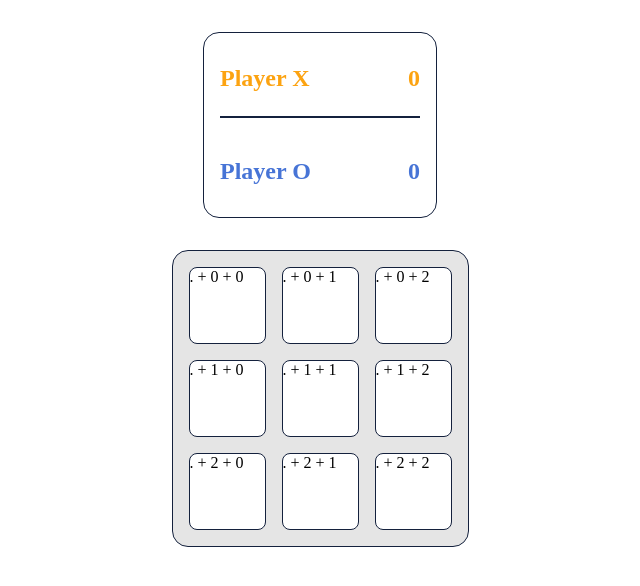
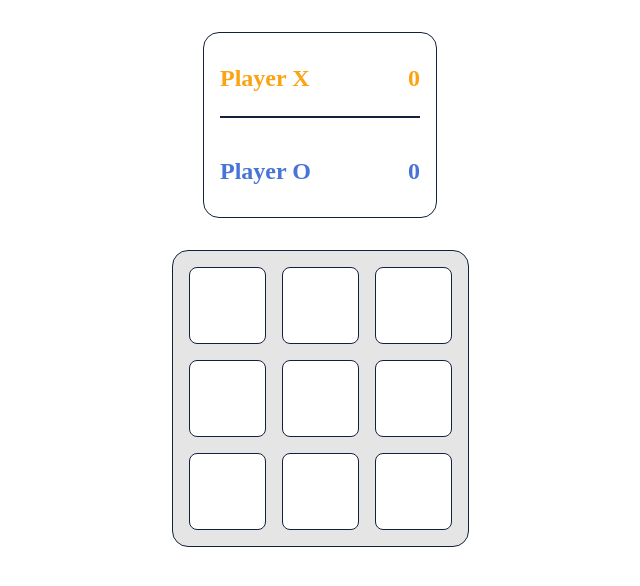
Before and after one commit to vrydi/tac-tac-toe, a React (Create React App) app: page / in a window 1280 px wide. Shown: the top 586 px of the page, without its empty margins (320-960 px from the left). Built offline with nearby package versions, Linux system fonts and the light colour scheme.

Commit message:
fields are clickable

```diff
--- a/src/App.tsx
+++ b/src/App.tsx
@@ -1,19 +1,13 @@
-import React, { useState } from "react";
+import React from "react";
 import "./App.css";
 import { PlayGrid } from "./components/play-grid";
 import { ScoreGrid } from "./components/score-grid";
 
 function App() {
-  const [board, setBoard] = useState([
-    [".", ".", "."],
-    [".", ".", "."],
-    [".", ".", "."],
-  ]);
-
   return (
     <div className="App">
       <ScoreGrid />
-      <PlayGrid board={board} />
+      <PlayGrid />
     </div>
   );
 }
--- a/src/components/play-grid.tsx
+++ b/src/components/play-grid.tsx
@@ -1,8 +1,20 @@
-export function PlayGrid(props: { board: string[][] }) {
-  console.log(props.board);
+import { useEffect, useState } from "react";
+
+export function PlayGrid() {
+  const [board, setBoard] = useState(() => [
+    [".", ".", "."],
+    [".", ".", "."],
+    [".", ".", "."],
+  ]);
+
+  function onFieldClick(rowNumber: number, columnNumber: number): void {
+    board[rowNumber][columnNumber] = "x";
+    console.log("click", rowNumber, columnNumber, board);
+    setBoard([...board]);
+  }
 
   const fields: JSX.Element[] = [];
-  props.board.forEach((row: string[], rowNumber: number) =>
+  board.forEach((row: string[], rowNumber: number) =>
     row.forEach((content: string, columnNumber: number) =>
       fields.push(
         <PlayGridField
@@ -10,22 +22,27 @@ export function PlayGrid(props: { board: string[][] }) {
           rowNumber={rowNumber}
           columnNumber={columnNumber}
           content={content}
+          onFieldClick={onFieldClick}
         />
       )
     )
   );
 
-  return <div id="play-grid">{fields.map((field: JSX.Element) => field)}</div>;
+  return <div id="play-grid">{fields}</div>;
 }
 
 function PlayGridField(props: {
   rowNumber: number;
   columnNumber: number;
   content: string;
+  onFieldClick: (rowNumber: number, columnNumber: number) => void;
 }) {
   return (
-    <div className="play-field">
-      {props.content} + {props.rowNumber} + {props.columnNumber}
+    <div
+      className="play-field"
+      onClick={() => props.onFieldClick(props.rowNumber, props.columnNumber)}
+    >
+      {!props.content.includes(".") && props.content}
     </div>
   );
 }
```
